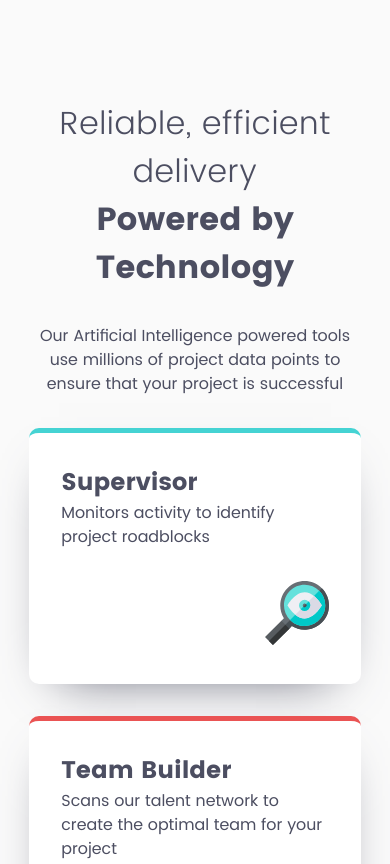
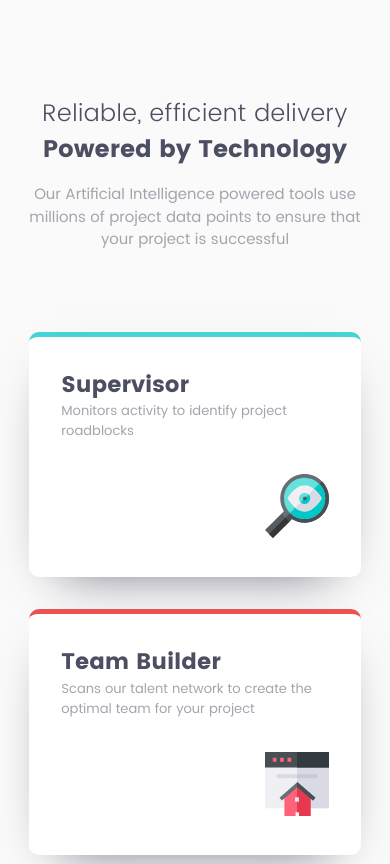
Before and after one commit to tassista/four-card-feature-section-master, a plain HTML site: page index.html in a window 390 px wide. Shown: the top 864 px of the page. Drawn offline with Linux system fonts and the light colour scheme.

Commit message:
finish mobile style

```diff
--- a/style.css
+++ b/style.css
@@ -38,23 +38,33 @@ body{
     color: var(--neutral-dark-blue);
     font-family: 'poppins';
     font-weight: 400;
+    font-size: 15px;
+}
+h1{
+    font-size: 1.5rem;
+    color: var(--neutral-dark-blue);
+}
+p:not(.header__text){
+    color: var(--neutral-grayish-blue);
+    font-size: .825rem;
 }
 .container{
     width: 85%;
     height: 100vh;
     max-inline-size: 1200px;
-    margin: 100px auto;
+    margin: 6rem auto;
 }
 header{
     text-align: center;
     line-height: 1.5;
+    color: var(--neutral-grayish-blue);
 }
 .header__title span{
     font-weight: 200;
-    letter-spacing: .6px;
+    letter-spacing: .5px;
 }
 .header__text{
-    padding-block: 2rem;
+    padding-block: 1rem 5rem;
 }
 .cards{
     display: grid;
```
